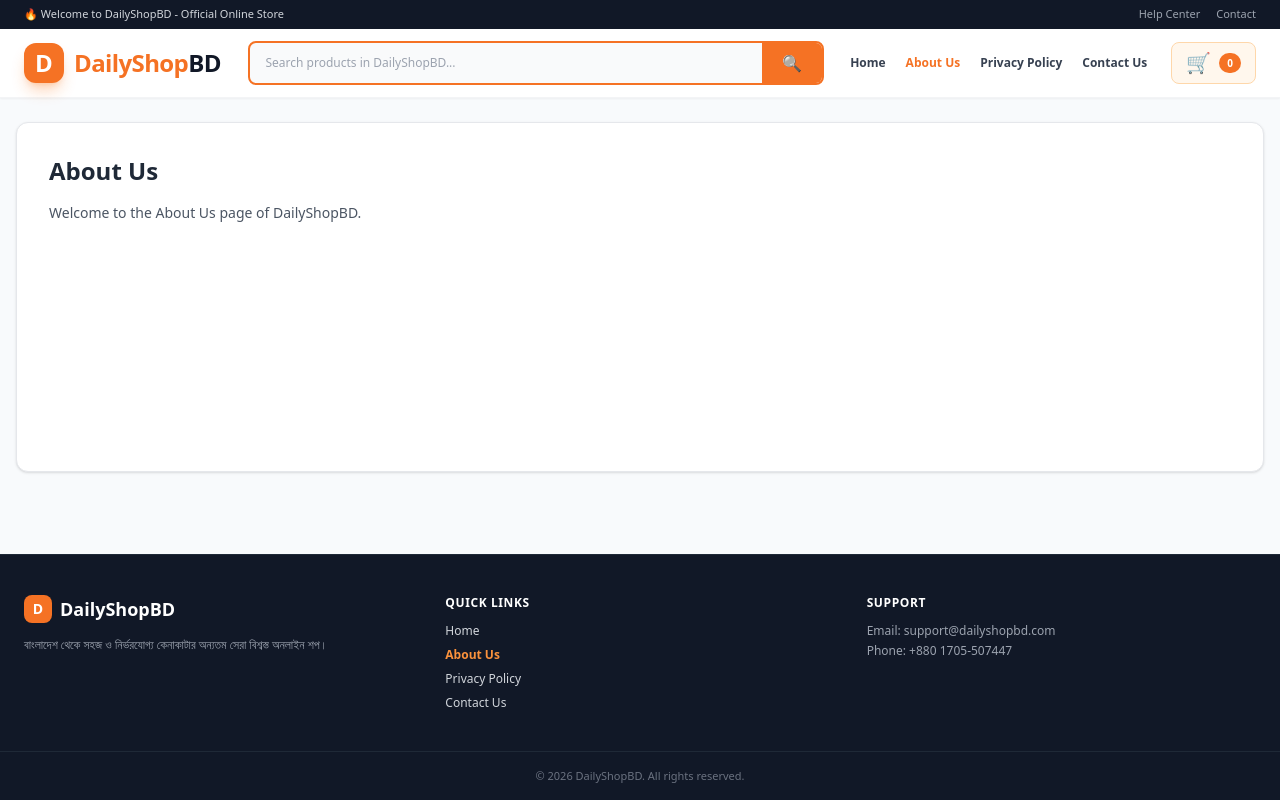
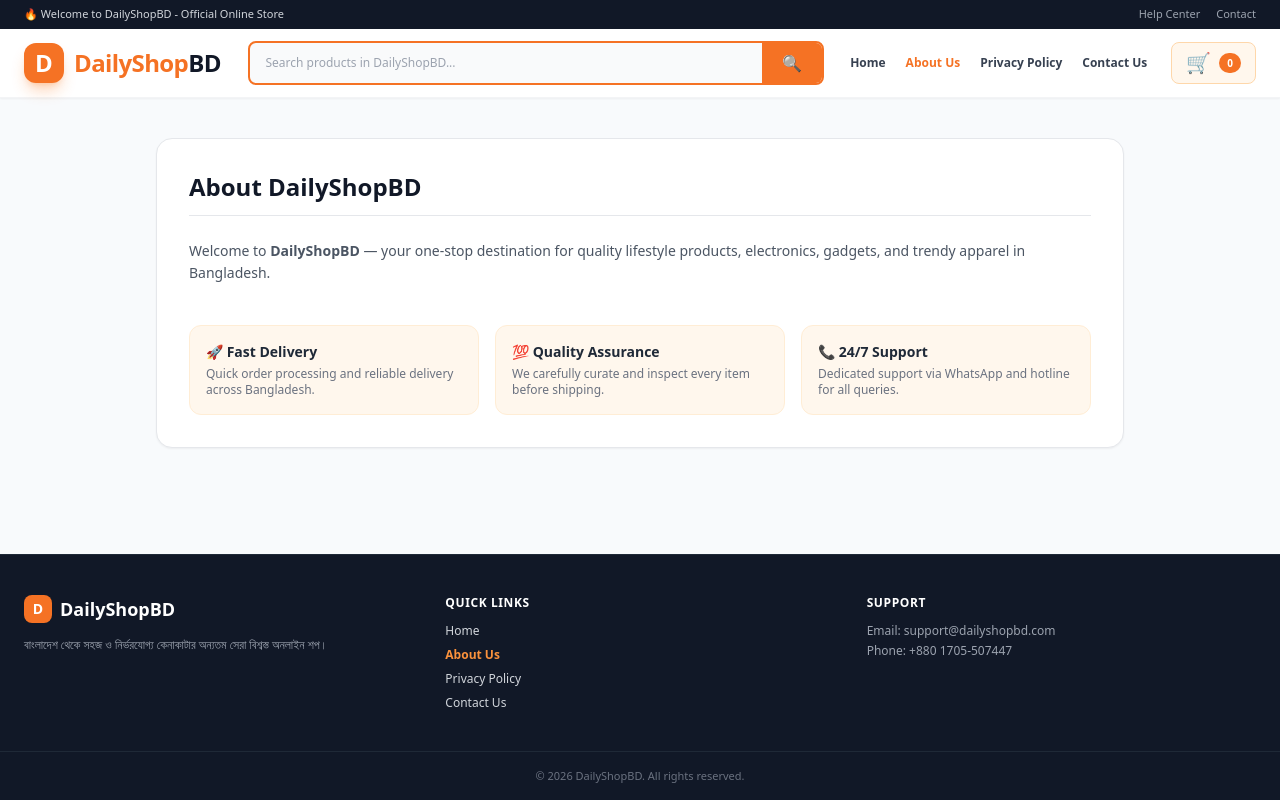
Before and after one commit to sagardcruzeofficial-rgb/daily-shop-bd, a React (Vite) app: page / in a window 1280 px wide. Both pictures are taken after a click on the button "Help Center". Built offline with nearby package versions, Linux system fonts and the light colour scheme.

Commit message:
Update App.jsx

```diff
--- a/src/App.jsx
+++ b/src/App.jsx
@@ -11,7 +11,6 @@
 export default function App() {
   const store = useContext(StoreContext);
 
-  // StoreContext ready/loaded naki check
   if (!store) {
     return (
       <div className="min-h-screen flex items-center justify-center bg-gray-100 font-sans">
@@ -71,9 +70,34 @@
               </div>
             </div>
           </div>
+        ) : activeTab === 'About Us' ? (
+          /* About Us Page Layout */
+          <div className="max-w-[1000px] mx-auto px-4 py-10">
+            <div className="bg-white p-8 rounded-2xl shadow-sm border border-gray-200 space-y-6">
+              <h1 className="text-2xl font-black text-gray-900 border-b pb-3">About DailyShopBD</h1>
+              <p className="text-sm text-gray-600 leading-relaxed">
+                Welcome to <strong>DailyShopBD</strong> — your one-stop destination for quality lifestyle products, electronics, gadgets, and trendy apparel in Bangladesh.
+              </p>
+              <div className="grid grid-cols-1 md:grid-cols-3 gap-4 pt-4">
+                <div className="bg-orange-50 p-4 rounded-xl border border-orange-100">
+                  <h3 className="font-bold text-gray-800 text-sm mb-1">🚀 Fast Delivery</h3>
+                  <p className="text-xs text-gray-500">Quick order processing and reliable delivery across Bangladesh.</p>
+                </div>
+                <div className="bg-orange-50 p-4 rounded-xl border border-orange-100">
+                  <h3 className="font-bold text-gray-800 text-sm mb-1">💯 Quality Assurance</h3>
+                  <p className="text-xs text-gray-500">We carefully curate and inspect every item before shipping.</p>
+                </div>
+                <div className="bg-orange-50 p-4 rounded-xl border border-orange-100">
+                  <h3 className="font-bold text-gray-800 text-sm mb-1">📞 24/7 Support</h3>
+                  <p className="text-xs text-gray-500">Dedicated support via WhatsApp and hotline for all queries.</p>
+                </div>
+              </div>
+            </div>
+          </div>
         ) : (
-          <div className="max-w-[1300px] mx-auto px-4 py-6">
-            <div className="bg-white p-8 rounded-xl shadow border min-h-[350px]">
+          /* Other Tabs (Privacy Policy / Contact Us) */
+          <div className="max-w-[1000px] mx-auto px-4 py-10">
+            <div className="bg-white p-8 rounded-2xl shadow-sm border border-gray-200 min-h-[300px]">
               <h2 className="text-2xl font-bold text-gray-800 mb-4">{activeTab}</h2>
               <p className="text-gray-600 text-sm">Welcome to the {activeTab} page of DailyShopBD.</p>
             </div>
```
